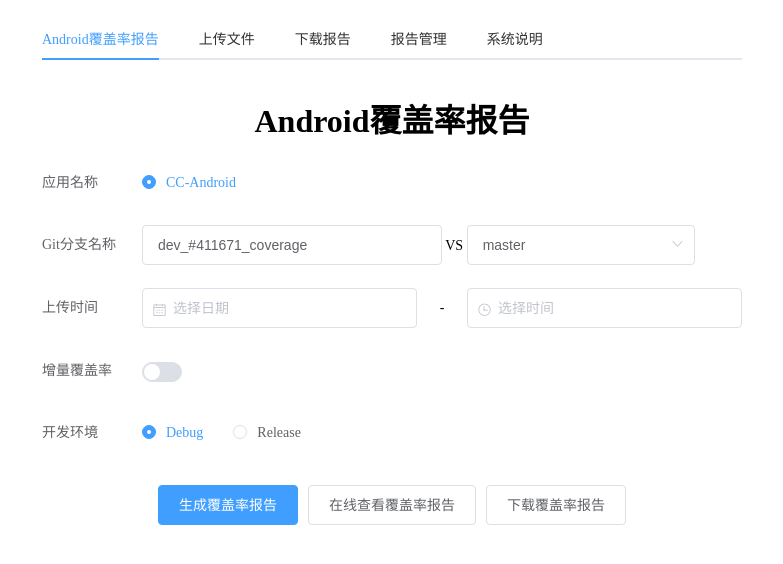
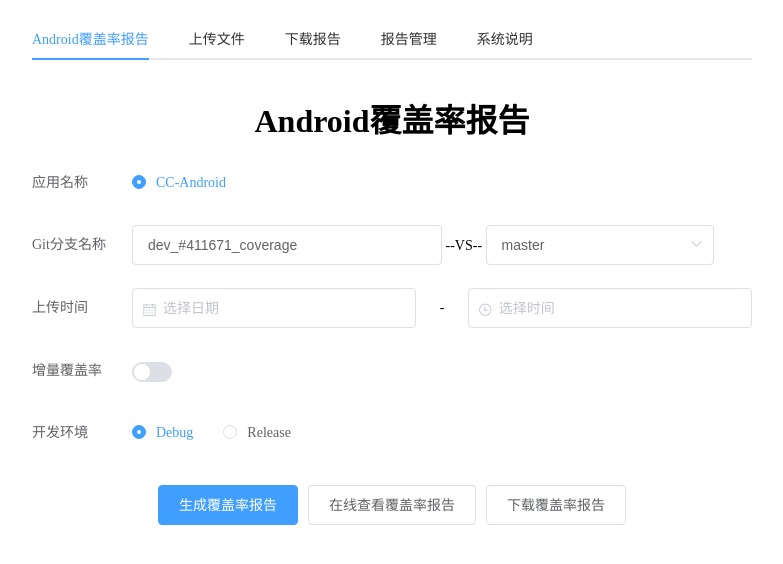
Before and after one commit to duqian291902259/WebVue, a Vue app: page / in a window 1280 px wide. Shown: the top 564 px of the page, without its empty margins (248-1031 px from the left). Built offline with nearby package versions, Linux system fonts and the light colour scheme.

Commit message:
页面可以输入分支名称或者提交记录对应sha值

```diff
--- a/src/App.vue
+++ b/src/App.vue
@@ -1,5 +1,5 @@
 <template>
-  <div id="app" style="width:60%;margin:20px auto;max-width:700px;">
+  <div id="app" style="width:60%;margin:20px auto;max-width:720px;">
      <el-tabs v-model="activeName">
       <el-tab-pane label="Android覆盖率报告" name="first">
         <report></report>
--- a/src/components/report.vue
+++ b/src/components/report.vue
@@ -14,11 +14,11 @@
         </el-select> -->
         <el-input
           v-model="form.branch"
-          style="width: 300px"
-          placeholder="请填写覆盖率报告对应的分支名称"
+          style="width: 310px"
+          placeholder="请填写对应的分支名称,或提交记录的SHA值"
         >
         </el-input>
-        <span style="width: 50px"> VS </span>
+        <span style="width: 50px"> --VS-- </span>
         <el-select v-model="form.base_branch" placeholder="请选择对比的分支">
           <el-option
             label="请选择对比的分支"
```
